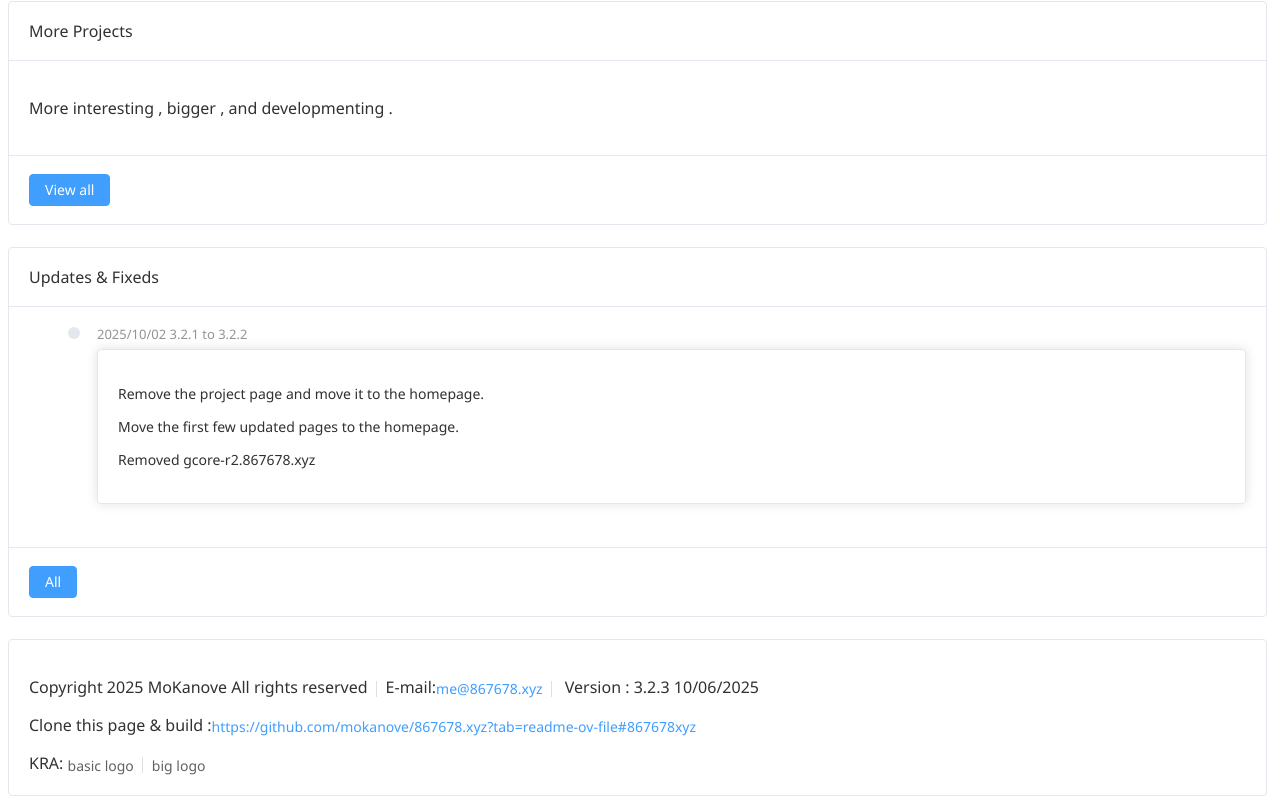
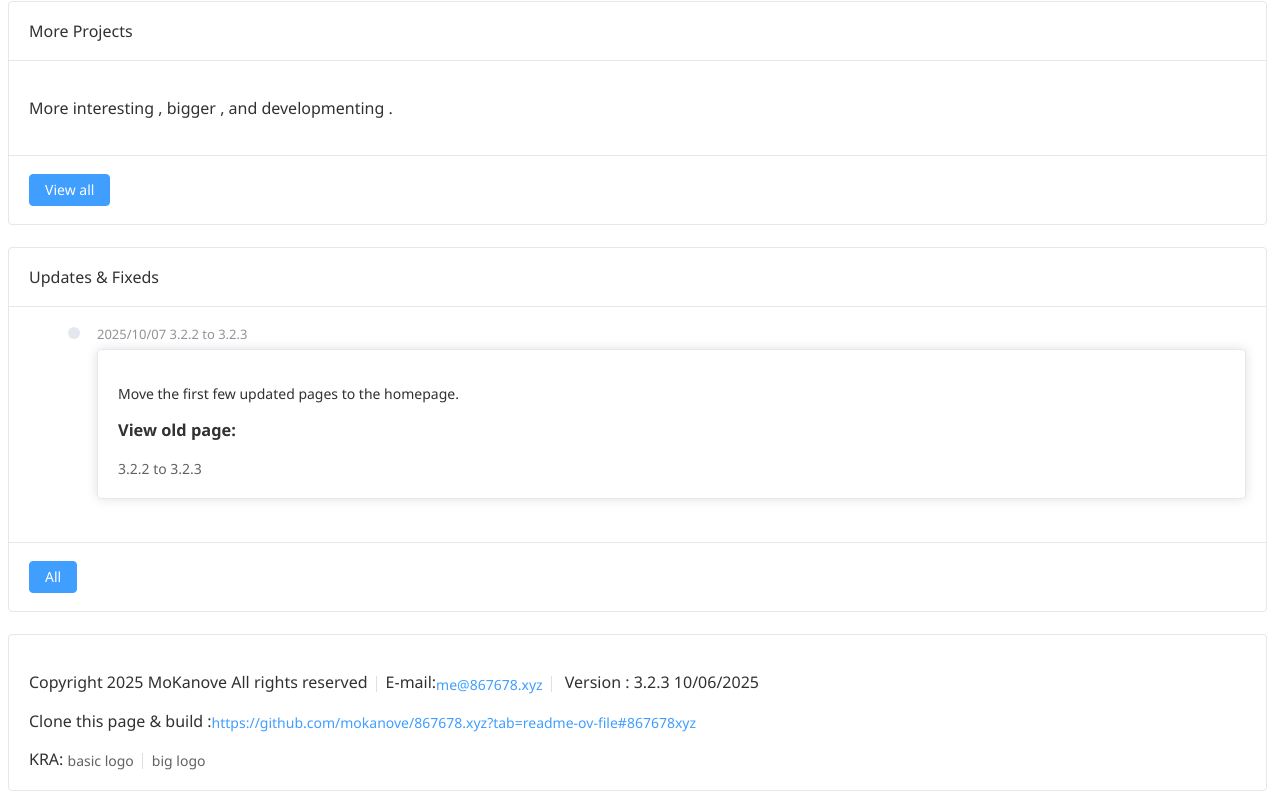
Before and after one commit to mokanove/867678.xyz, a Vue app: page / in a window 1280 px wide. Shown: the part 649-1453 px from the top of the page. Built offline with nearby package versions, Linux system fonts and the light colour scheme.

Commit message:
3.2.2 to 3.2.3

```diff
--- a/src/views/home.vue
+++ b/src/views/home.vue
@@ -25,11 +25,11 @@
     <el-card shadow="never">
     <template #header><div class="card-header"><span>Updates & Fixeds</span></div></template>
     <el-timeline>
-      <el-timeline-item timestamp="2025/10/02 3.2.1 to 3.2.2" placement="top">
+      <el-timeline-item timestamp="2025/10/07 3.2.2 to 3.2.3" placement="top">
       <el-card>
-        <p>Remove the project page and move it to the homepage.</p>
         <p>Move the first few updated pages to the homepage.</p>
-        <p>Removed gcore-r2.867678.xyz</p>
+        <h3>View old page:</h3>
+        <el-link href="https://867678.xyz/" target="_blank">3.2.2 to 3.2.3</el-link>
       </el-card>
       </el-timeline-item>
     </el-timeline>
```
